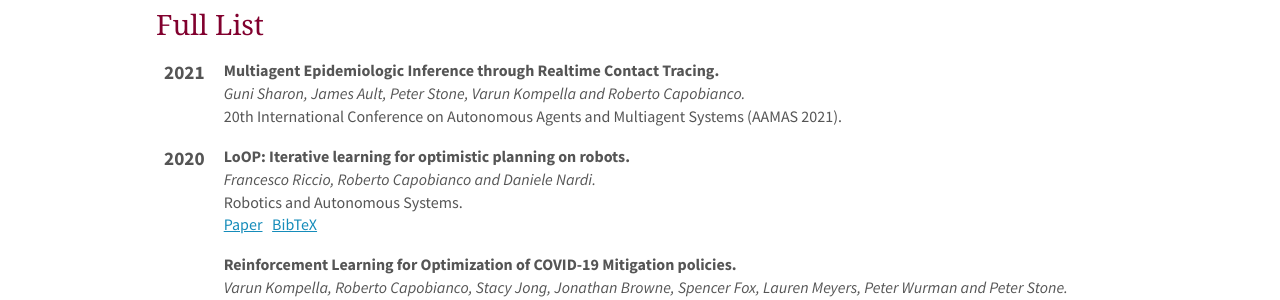
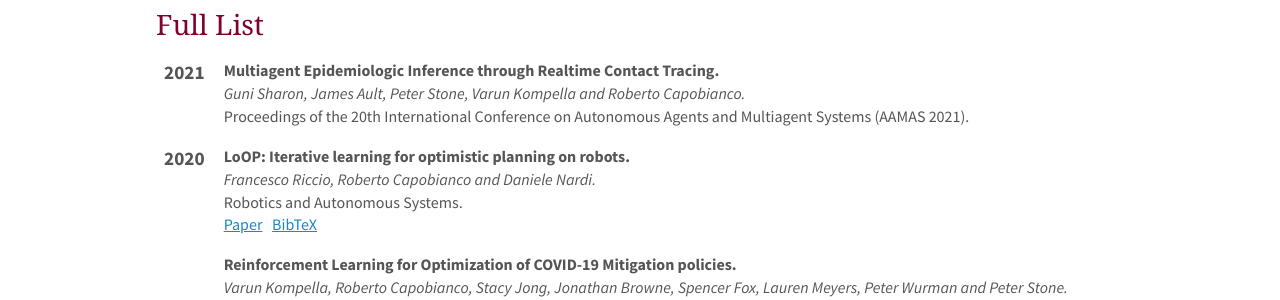
Before and after one commit to KRLGroup/krlgroup.github.io, a Jekyll site: the page built from _pages/publications.md, in a window 1280 px wide and 1374 px high. Shown: the part 634-934 px from the top of the window. Built offline with Jekyll 4.4.1, drawn with Linux system fonts in a browser that asks for light colours; nearby versions of some CDN libraries.

Commit message:
- fixed publisher multiagent epidemiologic paper

```diff
--- a/_data/publist.yml
+++ b/_data/publist.yml
@@ -2,7 +2,7 @@
 - title: "Multiagent Epidemiologic Inference through Realtime Contact Tracing"
   authors: Guni Sharon, James Ault, Peter Stone, Varun Kompella and Roberto Capobianco
   year: 2021
-  publisher: 20th International Conference on Autonomous Agents and Multiagent Systems (AAMAS 2021)
+  publisher: Proceedings of the 20th International Conference on Autonomous Agents and Multiagent Systems (AAMAS 2021)
   link:
     url:
     display:  Paper
```
